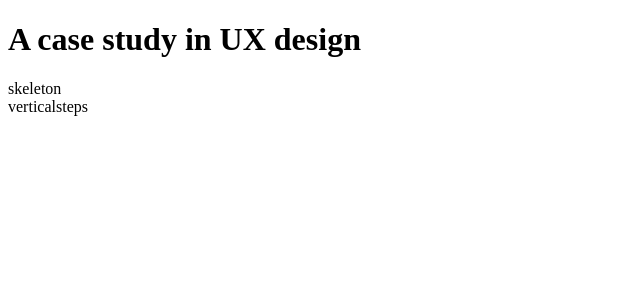
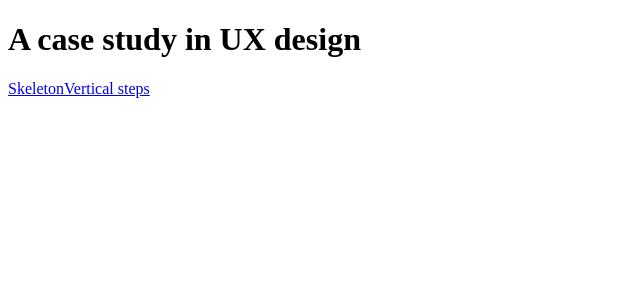
Before and after one commit to MauricioLudwig/a-case-study-in-ux-design, a React (Create React App) app: page / in a window 1280 px wide. Shown: the top 300 px of the page, without its empty margins (0-640 px from the left). Built offline with nearby package versions, Linux system fonts and the light colour scheme.

Commit message:
fix router + routes

```diff
--- a/public/index.html
+++ b/public/index.html
@@ -24,7 +24,7 @@
       work correctly both with client-side routing and a non-root public URL.
       Learn how to configure a non-root public URL by running `npm run build`.
     -->
-    <title>React App</title>
+    <title>UX design</title>
   </head>
   <body>
     <noscript>You need to enable JavaScript to run this app.</noscript>
--- /dev/null
+++ b/src/components/Page.tsx
@@ -0,0 +1,19 @@
+import { Link } from "react-router-dom";
+import styled from "styled-components";
+
+const Container = styled.div``;
+
+type TProps = {
+  title: string;
+  children: React.ReactNode;
+};
+
+export const Page: React.FC<TProps> = ({ title, children }) => (
+  <Container>
+    <header>
+      <Link to="/">Back</Link>
+      <h1>{title}</h1>
+    </header>
+    <main>{children}</main>
+  </Container>
+);
--- a/src/index.tsx
+++ b/src/index.tsx
@@ -1,7 +1,7 @@
 import React from "react";
 import ReactDOM from "react-dom";
 import reportWebVitals from "./reportWebVitals";
-import { AppRouter } from "./routers";
+import { AppRouter } from "./router";
 
 ReactDOM.render(
   <React.StrictMode>
--- a/src/pages/home/index.tsx
+++ b/src/pages/home/index.tsx
@@ -1,3 +1,4 @@
+import { Link } from "react-router-dom";
 import styled from "styled-components";
 import { components } from "../";
 
@@ -7,8 +8,10 @@ export const Home = () => (
   <main>
     <h1>A case study in UX design</h1>
     <Grid>
-      {components.map(({ path }) => (
-        <div key={path}>{path}</div>
+      {components.map(({ name, path }) => (
+        <Link key={path} to={path}>
+          {name}
+        </Link>
       ))}
     </Grid>
   </main>
--- a/src/pages/index.tsx
+++ b/src/pages/index.tsx
@@ -3,14 +3,25 @@ import { Skeleton } from "../pages/skeleton";
 import { VerticalSteps } from "../pages/vertical-steps";
 
 type TComponent = {
+  name: string;
   path: string;
   component: () => JSX.Element;
 };
 
-const components: Array<TComponent> = [Skeleton, VerticalSteps]
-  .map((o) => ({
-    path: o.name.toLowerCase(),
-    component: o,
+const components: Array<TComponent> = [
+  {
+    name: "Skeleton",
+    component: Skeleton,
+  },
+  {
+    name: "Vertical steps",
+    component: VerticalSteps,
+  },
+]
+  .map(({ name, component }) => ({
+    name: name,
+    path: component.name.toLowerCase(),
+    component,
   }))
   .sort((a, b) => (a.path > b.path ? 1 : -1));
 
--- a/src/routers/index.tsx
+++ b/src/router/index.tsx
@@ -5,6 +5,7 @@ import {
   Route,
   Redirect,
 } from "react-router-dom";
+import { Page } from "../components/Page";
 
 import Home, { components } from "../pages";
 
@@ -12,8 +13,10 @@ export const AppRouter: React.FC = () => (
   <Router>
     <Switch>
       <Route path="/" component={Home} exact />
-      {components.map(({ path, component }) => (
-        <Route key={path} path={path} component={component} />
+      {components.map(({ name, path, component }) => (
+        <Page key={path} title={name}>
+          <Route path={path} component={component} />
+        </Page>
       ))}
       <Redirect to="/" />
     </Switch>
```
